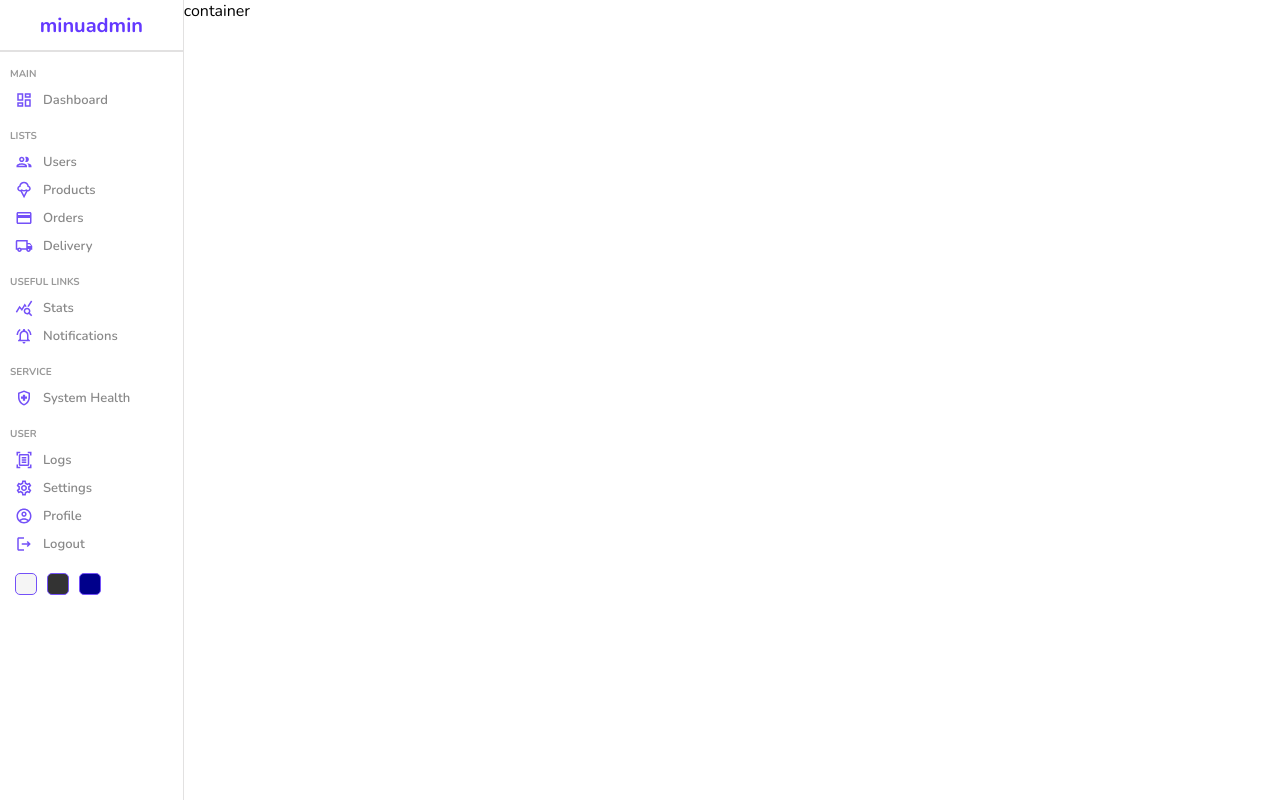
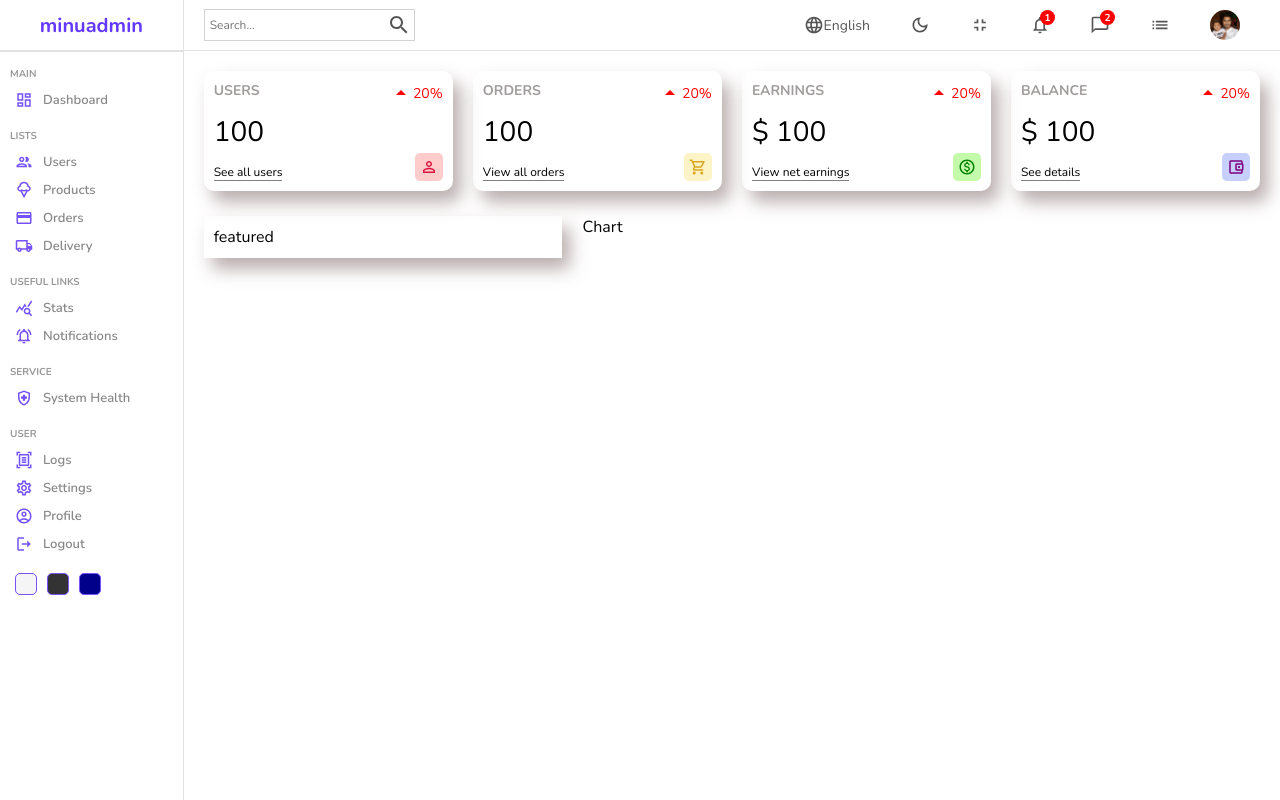
Before and after one commit to minhaj-boop/react-admin-panel-client, a React (Create React App) app: page / in a window 1280 px wide. Built offline with nearby package versions, Linux system fonts and the light colour scheme.

Commit message:
navbar and widgets done

```diff
--- /dev/null
+++ b/src/Components/Chart/Chart.jsx
@@ -0,0 +1,12 @@
+import React from 'react';
+import './Chart.scss';
+
+const Chart = () => {
+    return (
+        <div className="chart">
+            Chart
+        </div>
+    );
+};
+
+export default Chart;
--- /dev/null
+++ b/src/Components/Chart/Chart.scss
@@ -0,0 +1,3 @@
+.chart {
+  flex: 4;
+}
--- /dev/null
+++ b/src/Components/Featured/Featured.jsx
@@ -0,0 +1,12 @@
+import React from 'react';
+import './Featured.scss';
+
+const Featured = () => {
+    return (
+        <div className="featured">
+            featured
+        </div>
+    );
+};
+
+export default Featured;
--- /dev/null
+++ b/src/Components/Featured/Featured.scss
@@ -0,0 +1,6 @@
+.featured {
+  flex: 2;
+  box-shadow: 8px 11px 17px 0px rgba(156, 152, 152, 0.78);
+  -webkit-box-shadow: 8px 11px 17px 0px rgba(167, 151, 151, 0.78);
+  padding: 10px;
+}
--- a/src/Components/Navigation/Navigation.jsx
+++ b/src/Components/Navigation/Navigation.jsx
@@ -1,10 +1,49 @@
 import React from 'react';
 import './Navigation.scss';
+import SearchOutlinedIcon from '@mui/icons-material/SearchOutlined';
+import LanguageOutlinedIcon from '@mui/icons-material/LanguageOutlined';
+import DarkModeOutlinedIcon from '@mui/icons-material/DarkModeOutlined';
+import FullscreenExitOutlinedIcon from '@mui/icons-material/FullscreenExitOutlined';
+import NotificationsNoneOutlinedIcon from '@mui/icons-material/NotificationsNoneOutlined';
+import ChatBubbleOutlineOutlinedIcon from '@mui/icons-material/ChatBubbleOutlineOutlined';
+import ListOutlinedIcon from '@mui/icons-material/ListOutlined';
+import avatar from '../../images/avatar.jpg'
 
 const Navigation = () => {
     return (
-        <div>
-
+        <div className="navbar">
+            <div className="wrapper">
+                <div className="search">
+                        <input type="text" placeholder="Search..." />
+                        <SearchOutlinedIcon/>
+                </div>
+                <div className="items">
+                    <div className="item">
+                        <LanguageOutlinedIcon className="icon"/>
+                            English
+                    </div>
+                    <div className="item">
+                        <DarkModeOutlinedIcon className="icon"/>
+                    </div>
+                    <div className="item">
+                        <FullscreenExitOutlinedIcon className="icon"/>
+                     </div>
+                    <div className="item">
+                        <NotificationsNoneOutlinedIcon className="icon"/>
+                        <div className="counter">1</div>
+                    </div>
+                    <div className="item">
+                        <ChatBubbleOutlineOutlinedIcon className="icon"/>
+                        <div className="counter">2</div>
+                    </div>
+                    <div className="item">
+                        <ListOutlinedIcon className="icon"/>
+                    </div>
+                    <div className="item">
+                        <img src={avatar} alt="" className="avatar"/>
+                    </div>
+                </div>
+            </div>
         </div>
     );
 };
--- a/src/Components/Navigation/Navigation.scss
+++ b/src/Components/Navigation/Navigation.scss
@@ -0,0 +1,62 @@
+.navbar {
+  height: 50px;
+  border-bottom: 0.5px solid rgb(226, 225, 225);
+  display: flex;
+  align-items: center;
+  font-size: 14px;
+  color: #555;
+  .wrapper {
+    width: 100%;
+    padding: 20px;
+    display: flex;
+    align-items: center;
+    justify-content: space-between;
+    .search {
+      display: flex;
+      align-items: center;
+      border: 0.5px solid lightgray;
+      padding: 3px;
+      input {
+        border: none;
+        outline: none;
+        background-color: transparent;
+        &::placeholder {
+          font-size: 12px;
+        }
+      }
+    }
+    .items {
+      display: flex;
+      align-items: center;
+      .item {
+        display: flex;
+        align-items: center;
+        margin: 20px;
+        position: relative;
+        .icon {
+          font-size: 20px;
+        }
+        .avatar {
+          width: 30px;
+          height: 30px;
+          border-radius: 50%;
+        }
+        .counter {
+          width: 15px;
+          height: 15px;
+          background-color: red;
+          border-radius: 50%;
+          color: white;
+          display: flex;
+          align-items: center;
+          justify-content: center;
+          font-size: 10px;
+          font-weight: bold;
+          position: absolute;
+          top: -5px;
+          right: -5px;
+        }
+      }
+    }
+  }
+}
--- /dev/null
+++ b/src/Components/Widget/Widget.jsx
@@ -0,0 +1,85 @@
+import React from 'react';
+import './Widget.scss';
+import ArrowDropUpOutlinedIcon from '@mui/icons-material/ArrowDropUpOutlined';
+import PersonOutlineOutlinedIcon from '@mui/icons-material/PersonOutlineOutlined';
+import AccountBalanceWalletOutlinedIcon from '@mui/icons-material/AccountBalanceWalletOutlined';
+import ShoppingCartOutlinedIcon from '@mui/icons-material/ShoppingCartOutlined';
+import MonetizationOnOutlinedIcon from '@mui/icons-material/MonetizationOnOutlined';
+
+const Widget = ({type}) => {
+
+    let data;
+
+    //temporary
+    const amount = 100;
+    const diff =  20;
+
+
+    switch(type) {
+        case "user":
+            data = {
+                title: "USERS",
+                isMoney: false,
+                link: "See all users",
+                icon: <PersonOutlineOutlinedIcon className="icon" style={{
+                    color: "crimson",
+                    backgroundColor: "rgba(255, 0, 0, 0.2)"
+                }}/>
+            };
+            break;
+        case "order":
+            data = {
+                title: "ORDERS",
+                isMoney: false,
+                link: "View all orders",
+                icon: <ShoppingCartOutlinedIcon className="icon" style={{
+                    color: "goldenrod",
+                    backgroundColor: "rgba(245, 213, 39, 0.26)"
+                }}/>
+            };
+            break;
+        case "earning":
+            data = {
+                title: "EARNINGS",
+                isMoney: true,
+                link: "View net earnings",
+                icon: <MonetizationOnOutlinedIcon className="icon" style={{
+                    color: "green",
+                    backgroundColor: "rgba(101, 245, 39, 0.39)"
+                }}/>
+            };
+            break;
+        case "balance":
+            data = {
+                title: "BALANCE",
+                isMoney: true,
+                link: "See details",
+                icon: <AccountBalanceWalletOutlinedIcon className="icon" style={{
+                    color: "purple",
+                    backgroundColor: "rgba(39, 71, 245, 0.26)"
+                }}/>
+            };
+            break;
+        default:
+            break;
+    }
+
+    return (
+        <div className="widget">
+            <div className="left">
+                <span className="title">{data.title}</span>
+                <span className="counter">{data.isMoney && "$"} {amount}</span>
+                <span className="link">{data.link}</span>
+            </div>
+            <div className="right">
+                <div className="percentage negative">
+                    <ArrowDropUpOutlinedIcon/>
+                    {diff}%
+                </div>
+                {data.icon}
+            </div>
+        </div>
+    );
+};
+
+export default Widget;
--- /dev/null
+++ b/src/Components/Widget/Widget.scss
@@ -0,0 +1,47 @@
+.widget {
+  display: flex;
+  justify-content: space-between;
+  flex: 1;
+  padding: 10px;
+  box-shadow: 8px 11px 17px 0px rgba(156, 152, 152, 0.78);
+  -webkit-box-shadow: 8px 11px 17px 0px rgba(167, 151, 151, 0.78);
+  border-radius: 10px;
+  height: 100px;
+  .left,
+  .right {
+    display: flex;
+    flex-direction: column;
+    justify-content: space-between;
+    .title {
+      font-weight: bold;
+      font-size: 14px;
+      color: rgb(160, 156, 156);
+    }
+    .counter {
+      font-weight: 300;
+      font-size: 28px;
+    }
+    .link {
+      width: max-content;
+      font-size: 12px;
+      border-bottom: 1px solid gray;
+    }
+    .percentage {
+      display: flex;
+      align-items: center;
+      font-size: 14px;
+      &.positive {
+        color: green;
+      }
+      &.negative {
+        color: red;
+      }
+    }
+    .icon {
+      font-size: 18px;
+      padding: 5px;
+      border-radius: 5px;
+      align-self: flex-end;
+    }
+  }
+}
--- a/src/Pages/Home/Home.jsx
+++ b/src/Pages/Home/Home.jsx
@@ -1,5 +1,9 @@
 import React from 'react';
+import Chart from '../../Components/Chart/Chart';
+import Featured from '../../Components/Featured/Featured';
+import Navigation from '../../Components/Navigation/Navigation';
 import Sidebar from '../../Components/Sidebar/Sidebar';
+import Widget from '../../Components/Widget/Widget';
 import './Home.scss';
 
 const Home = () => {
@@ -7,7 +11,17 @@
         <div className="home">
             <Sidebar/>
             <div className="homeContainer">
-                container
+                <Navigation/>
+                <div className="widgets">
+                    <Widget type="user"/>
+                    <Widget type="order"/>
+                    <Widget type="earning"/>
+                    <Widget type="balance"/>
+                </div>
+                <div className="charts">
+                    <Featured/>
+                    <Chart/>
+                </div>
             </div>
         </div>
     );
--- a/src/Pages/Home/Home.scss
+++ b/src/Pages/Home/Home.scss
@@ -2,5 +2,14 @@
   display: flex;
   .homeContainer {
     flex: 6;
+    .widgets,
+    .charts {
+      display: flex;
+      padding: 20px;
+      gap: 20px;
+    }
+    .charts {
+      padding: 5px 20px;
+    }
   }
 }
```
Also changed, not shown: src/images/avatar.jpg (added).
